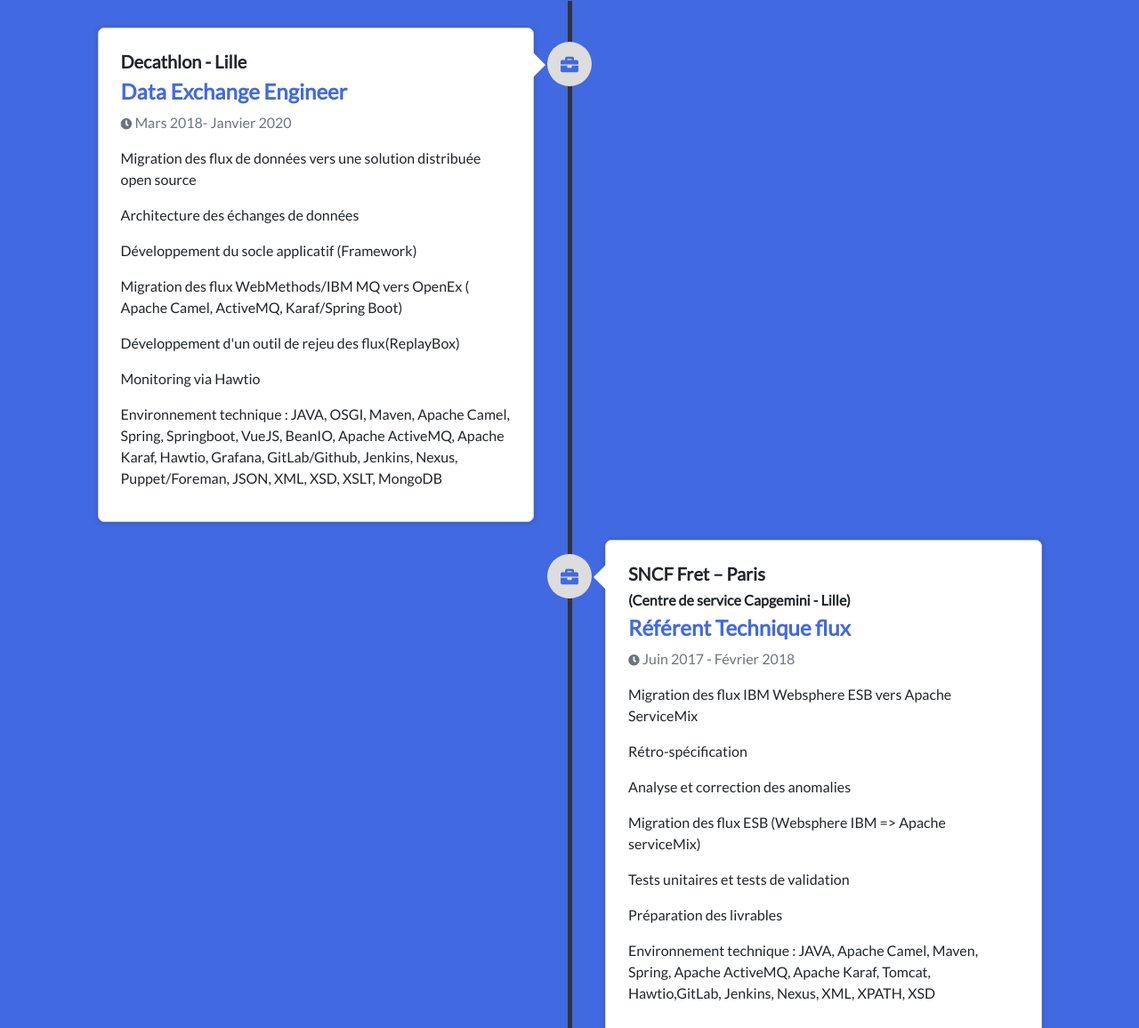
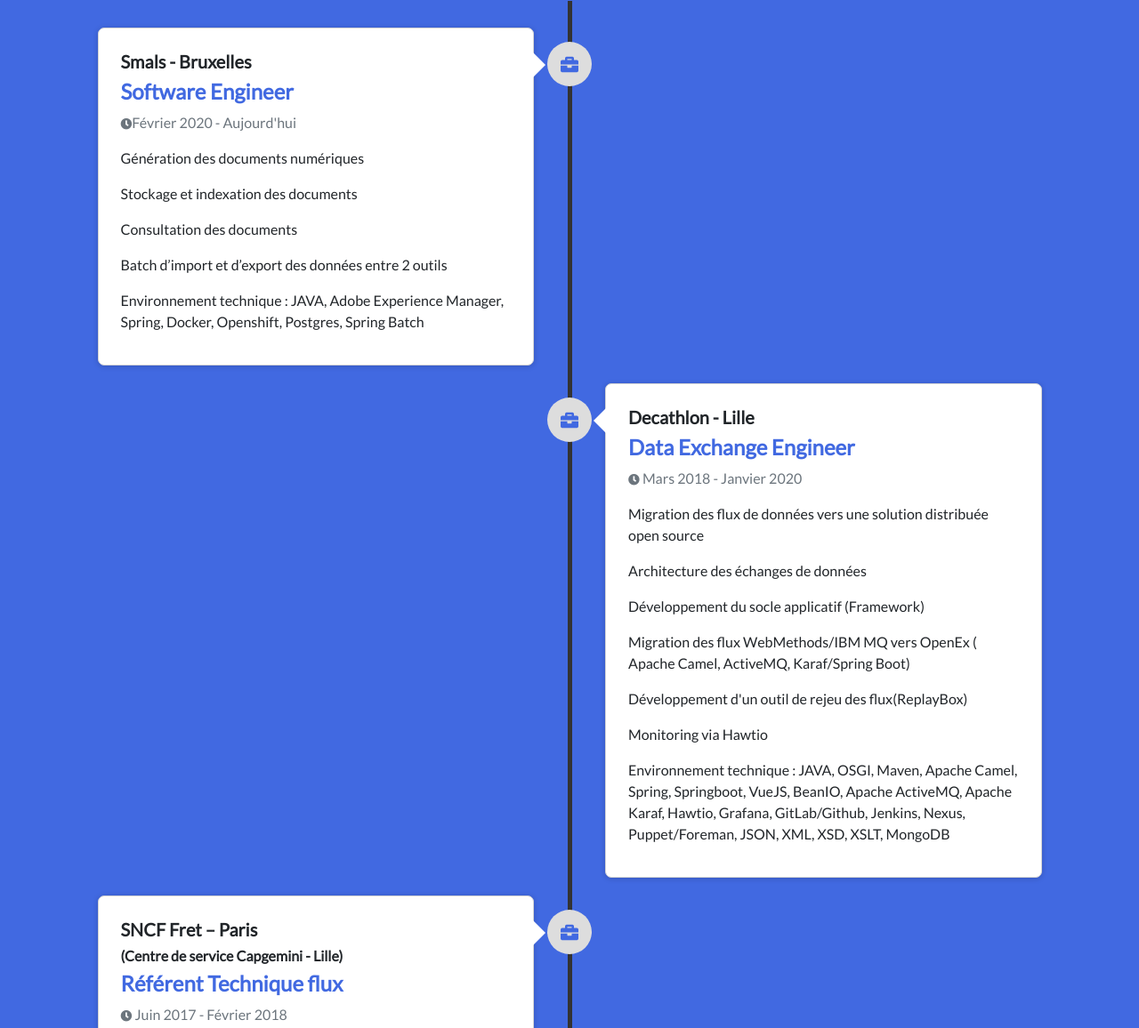
Before and after one commit to aiztech/aiztech.github.io, a plain HTML site: page index.html in a window 1280 px wide. Shown: the part 1491-2647 px from the top of the page at 89% size. Drawn offline with nearby package versions, Linux system fonts and the light colour scheme.

Commit message:
Update index.html

```diff
--- a/index.html
+++ b/index.html
@@ -116,9 +116,28 @@
                         <div class="timeline-panel-container">
                             <div class="timeline-panel">
                                 <div class="timeline-heading">
+                                    <h3>Smals - Bruxelles</h3>
+                                    <h4>Software Engineer</h4>
+                                    <p class="text-muted"><small class="fas fa-clock"></small>Février 2020 - Aujourd'hui</p>
+                                </div>
+                                <div class="timeline-body">
+                                    <p>Génération des documents numériques</p>
+                                    <p>Stockage et indexation des documents</p>
+                                    <p>Consultation des documents</p>
+                                    <p>Batch d’import et d’export des données entre 2 outils</p>
+                                    <p>Environnement technique : JAVA, Adobe Experience Manager, Spring, Docker, Openshift, Postgres, Spring Batch</p>
+                                </div>
+                            </div>
+                        </div>
+                    </li>
+                    <li>
+                        <div class="timeline-badge"><span class="fas fa-briefcase"></span></div>
+                        <div class="timeline-panel-container-inverted">
+                            <div class="timeline-panel">
+                                <div class="timeline-heading">
                                     <h3>Decathlon - Lille</h3>
                                     <h4>Data Exchange Engineer</h4>
-                                    <p class="text-muted"><small class="fas fa-clock"></small> Mars 2018- Janvier 2020</p>
+                                    <p class="text-muted"><small class="fas fa-clock"></small> Mars 2018 - Janvier 2020</p>
                                 </div>
                                 <div class="timeline-body">
                                     <p>Migration des flux de données vers une solution distribuée open source</p>
@@ -134,7 +153,7 @@
                     </li>
                     <li>
                         <div class="timeline-badge"><span class="fas fa-briefcase"></span></div>
-                        <div class="timeline-panel-container-inverted">
+                        <div class="timeline-panel-container">
                             <div class="timeline-panel">
                                 <div class="timeline-heading">
                                     <h3>SNCF Fret – Paris</h3>
@@ -156,7 +175,7 @@
                     </li>
                     <li>
                         <div class="timeline-badge"><span class="fas fa-briefcase"></span></div>
-                        <div class="timeline-panel-container">
+                        <div class="timeline-panel-container-inverted">
                             <div class="timeline-panel">
                                 <div class="timeline-heading">
                                     <h3>SNCF Fret – Paris</h3>
```
